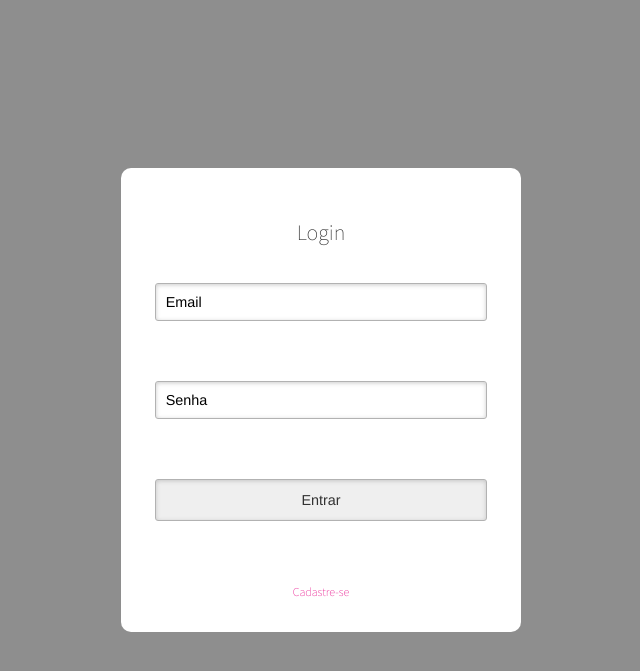
After one commit to AleeLouffer-zz/ProjetoIntegradorPython, a Django app: page /login/ in a window 1280 px wide. The commit adds this page. Shown: the top 671 px of the page, without its empty margins (319-959 px from the left). Run offline with Django 3.2, Linux system fonts and the light colour scheme.

Commit message:
Primeiro Commit

```diff
--- a/PIPython/Agendador/url.py
+++ b/PIPython/Agendador/url.py
@@ -1,8 +1,8 @@
 from django.contrib import admin
 from django.urls import path
-from Login import views
 
 
 urlpatterns = [
+
     path('Empresa/<int: id_empresa>', views.tela_inicial_prestador, name="tela_inicial_prestador"),
 ]
--- a/PIPython/Login/url.py
+++ b/PIPython/Login/url.py
@@ -4,6 +4,6 @@ from Login import views
 
 
 urlpatterns = [
-    path('index/', views.Tela_Inicial, name="tela_inicial"),
-    path('entrar/', views.Entrar, name="entrar")
+    path("login/", views.tela_login, name="tela_login"),
+    path("login/entrar", views.realizar_login, name="realizar_login"),
 ]
--- a/PIPython/Login/views.py
+++ b/PIPython/Login/views.py
@@ -1,14 +1,21 @@
-from django.shortcuts import render
+from django.shortcuts import render, redirect
 from Agendador.views import *
+from django.contrib.auth import authenticate, login
 
-def Tela_Inicial(requisicao):
-    return render(requisicao, '../templates/telaPrestador.html')
+def tela_login(requisicao):
+    return render(requisicao, '../templates/login/login.html')
 
-def Entrar(requisicao):
+def realizar_login(requisicao):
     email = requisicao.POST['email']
     senha = requisicao.POST['senha']
 
-    autenticate (email, senha)
-    autenticate.id_empresa
+    user = authenticate(requisicao, username=email, password=senha)
 
-    tela_inicial_prestador(id_empresa)
+    if user is not None:
+        if user.is_active:
+            login(requisicao, user)
+            print(user.id)
+            return redirect(tela_login)
+
+    else:
+        return redirect(tela_login)
--- a/PIPython/PIPython/settings.py
+++ b/PIPython/PIPython/settings.py
@@ -43,6 +43,8 @@ MIDDLEWARE = [
 ]
 
 ROOT_URLCONF = 'Login.url'
+
+AUTH_USER_MODEL = 'Login.Empresa'
 
 TEMPLATES = [
     {
--- a/PIPython/PIPython/urls.py
+++ b/PIPython/PIPython/urls.py
@@ -1,7 +1,6 @@
 from django.contrib import admin
-from django.urls import path
-from Agendador import views
+from django.urls import path, include
 
 urlpatterns = [
-    path('admin/', admin.site.urls),
+    path('', include('Login.url')),
 ]
--- /dev/null
+++ b/PIPython/static/css/login.css
@@ -0,0 +1,103 @@
+* {
+    margin: 0;
+    padding: 0;
+    box-sizing: border-box;
+    font-family: Helvetica, sans-serif;
+    color: #323232;
+    border: none;
+}
+
+h2 {
+    padding-top: 20px;
+}
+
+.labelNome {
+    padding-top: 20px;
+}
+
+input, label {
+    display: block;
+    width: 100%;
+}
+
+    input:focus, label:focus {
+        outline: none;
+    }
+
+a {
+    color: #E60084;
+}
+
+body {
+    padding-top: 10rem;
+    background-color: #8e8e8e;
+}
+
+#container {
+    width: 400px;
+    margin-left: auto;
+    margin-right: auto;
+    background-color: #FFF;
+    border-radius: 10px;
+    padding: 25px;
+}
+
+#container {
+    text-align: center;
+    margin-bottom: 25px;
+    font-size: 22px;
+}
+
+form {
+    display: flex;
+    flex-wrap: wrap;
+    justify-content: space-between;
+}
+
+.full-box {
+    flex: 1 1 100%;
+    position: relative;
+}
+
+.spacing {
+    margin-left: 2.5%;
+}
+
+label {
+    font-size: 1.3rem;
+}
+
+input {
+    border-bottom: 2px solid #323232;
+    padding: 10px;
+    font-size: 0.9rem;
+    margin-bottom: 40px;
+}
+
+input:hover {
+    border-color: #E60084;
+}
+input[type="submit"] {
+    height: 42px;
+    cursor: pointer;
+}
+
+#resultado {
+    color: white;
+}
+
+.Cadastro a {
+    font-size: 12px;
+}
+input:not([type="checkbox"]) {
+    width: 95%;
+    margin-top: 4px;
+    padding: 10px;
+    border: 1px solid #b2b2b2;
+    -webkit-border-radius: 3px;
+    border-radius: 3px;
+    -webkit-box-shadow: 0px 1px 4px 0px rgba(168, 168, 168, 0.6) inset;
+    box-shadow: 0px 1px 4px 0px rgba(168, 168, 168, 0.6) inset;
+    -webkit-transition: all 0.2s linear;
+    transition: all 0.2s linear;
+}
--- a/PIPython/templates/index.html
+++ b/PIPython/templates/index.html
@@ -18,6 +18,7 @@
     <link rel="stylesheet" type="text/css" href="{% static 'css/editar-agenamento.css' %}">
     <link rel="stylesheet" type="text/css" href="{% static 'css/contasAReceber.css' %}">
     <link rel="stylesheet" type="text/css" href="{% static 'css/telaPrestador.css' %}">
+    <link rel="stylesheet" type="text/css" href="{% static 'css/login.css' %}">
 
 
     <link href="https://fonts.googleapis.com/css2?family=Source+Sans+Pro:wght@200&display=swap" rel="stylesheet">
--- /dev/null
+++ b/PIPython/templates/login/login.html
@@ -0,0 +1,23 @@
+{% extends 'index.html' %} {% block content %}
+<div id="container">
+  <h2>Login</h2>
+  <form action="{% url 'realizar_login' %}" method="POST" id="register-form">
+    {% csrf_token %}
+    <div class="full-box">
+      <label for="emailUsuario" class="labelNome"></label>
+      <input type="email" id="nomeProduto" name="email" placeholder="Email" />
+    </div>
+    <div class="full-box">
+      <label for="senhaUsuario"></label>
+      <input type="password" id="senhaUsuario" name="senha" placeholder="Senha" />
+    </div>
+    <div class="full-box">
+      <input type="submit" id="Entrar" value="Entrar" />
+    </div>
+</form>
+    <div class="Cadastro">
+      <a asp-action="Cadastro">Cadastre-se</a>
+    </div>
+
+</div>
+{% endblock %}
```
Also changed, not shown: PIPython/Login/models.py (+24 -3 lines), PIPython/Login/migrations/0001_initial.py, PIPython/db.sqlite3.
